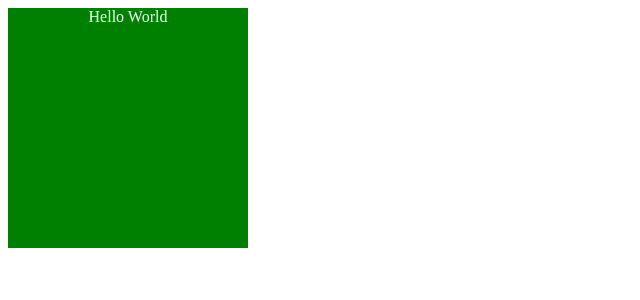
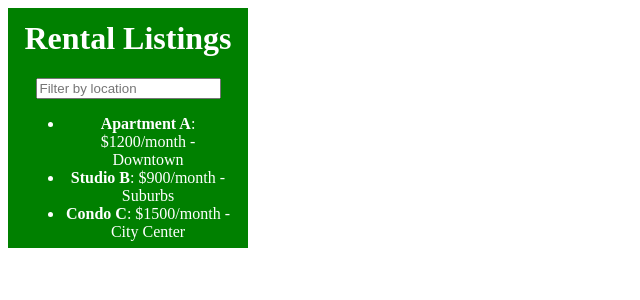
Before and after one commit to HomeHop/HomeHop, a React (Create React App) app in the folder frontend/: page / in a window 1280 px wide. Shown: the top 300 px of the page, without its empty margins (0-640 px from the left). Built offline with nearby package versions, Linux system fonts and the light colour scheme.

Commit message:
fixed the frontend initial error

```diff
--- a/frontend/package.json
+++ b/frontend/package.json
@@ -2,6 +2,7 @@
   "name": "frontend",
   "version": "0.1.0",
   "private": true,
+  "homepage": "./",
   "dependencies": {
     "@testing-library/jest-dom": "^5.17.0",
     "@testing-library/react": "^13.4.0",
--- a/frontend/public/index.html
+++ b/frontend/public/index.html
@@ -3,10 +3,15 @@
 <head>
   <meta charset="UTF-8" />
   <meta name="viewport" content="width=device-width, initial-scale=1.0" />
-  <meta http-equiv="Content-Security-Policy" content="script-src 'self'; object-src 'self';" />
+  <!-- Adjusted CSP -->
+  <meta http-equiv="Content-Security-Policy"
+        content="script-src 'self' 'unsafe-eval' https://api.example.com;
+                 object-src 'self';
+                 connect-src 'self' https://api.example.com;" />
   <title>HomeHop</title>
 </head>
 <body>
   <div id="root"></div>
+  <noscript>You need to enable JavaScript to run this app.</noscript>
 </body>
 </html>
--- a/frontend/src/App.css
+++ b/frontend/src/App.css
@@ -1,11 +1,14 @@
 .App {
   color: white;
   text-align: center;
+  padding: 1rem;
 }
 
 .container {
   width: 15rem;
   height: 15rem;
   background-color: green;
-
+  display: flex;
+  justify-content: center;
+  align-items: center;
 }
--- a/frontend/src/App.js
+++ b/frontend/src/App.js
@@ -1,9 +1,44 @@
 import './App.css';
+import React from 'react';
+import { useState, useEffect } from 'react';
 
 function App() {
+  const [listings, setListings] = useState([]);
+  const [filter, setFilter] = useState("");
+
+  useEffect(() => {
+    const fetchData = () => {
+      const data = [
+        { id: 1, name: "Apartment A", price: "$1200/month", location: "Downtown" },
+        { id: 2, name: "Studio B", price: "$900/month", location: "Suburbs" },
+        { id: 3, name: "Condo C", price: "$1500/month", location: "City Center" },
+      ];
+      setListings(data);
+    };
+
+    fetchData();
+  }, []);
+
+  const filteredListings = listings.filter((listing) =>
+    listing.location.toLowerCase().includes(filter.toLowerCase())
+  );
+
   return (
     <div className="App">
-      Hello World
+      <h1>Rental Listings</h1>
+      <input
+        type="text"
+        placeholder="Filter by location"
+        value={filter}
+        onChange={(e) => setFilter(e.target.value)}
+      />
+      <ul>
+        {filteredListings.map((listing) => (
+          <li key={listing.id}>
+            <strong>{listing.name}</strong>: {listing.price} - {listing.location}
+          </li>
+        ))}
+      </ul>
     </div>
   );
 }
```
Also changed, not shown: frontend/manifest.json, frontend/public/manifest.json (added), frontend/src/SearchBar.jsx (renamed from frontend/src/SearchBar.js), 4 other files (tests, documents, lock files or other folders).
